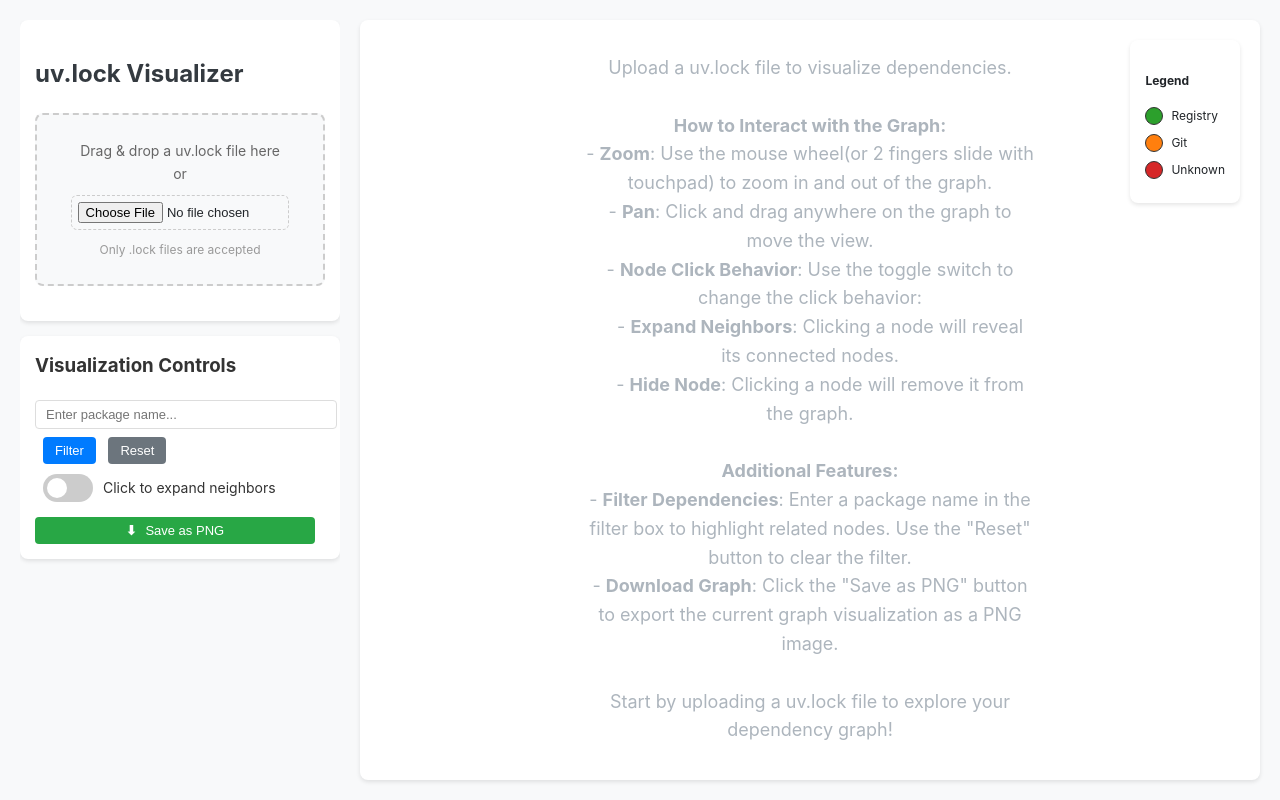
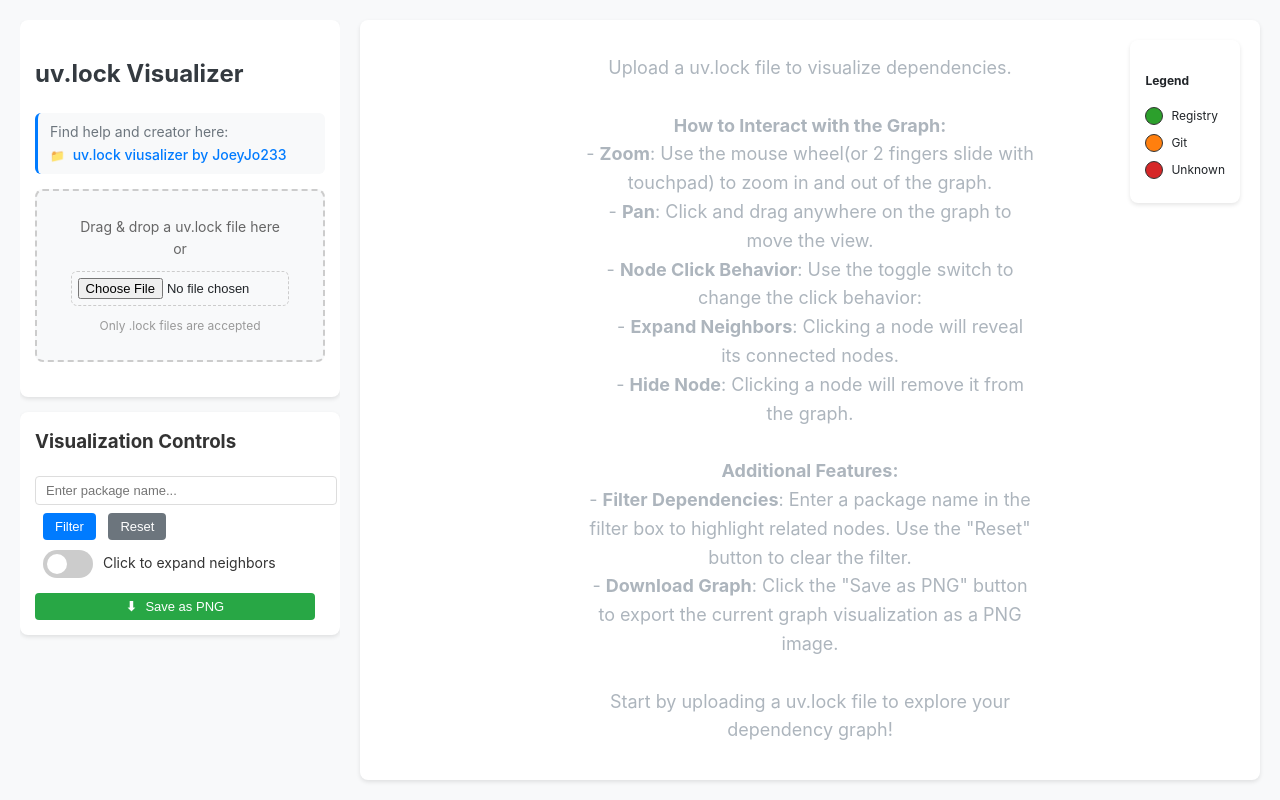
Before and after one commit to JoeyJo233/uv.lock-Visualizer, a plain HTML site: page index.html in a window 1280 px wide. Drawn offline with nearby package versions, Linux system fonts and the light colour scheme.

Commit message:
add creator info and repo link

```diff
--- a/index.html
+++ b/index.html
@@ -12,6 +12,11 @@
         <div class="left-column">
             <div class="upload-section">
                 <h2>uv.lock Visualizer</h2>
+                <div class="author-info">
+                    <p>Find help and creator here: <a href="https://github.com/JoeyJo233/uv.lock-Visualizer" target="_blank" rel="noopener noreferrer">
+                        <span class="github-icon"><br>📁</span> uv.lock viusalizer by JoeyJo233
+                    </a></p>
+                </div>
                 <div class="drop-zone" id="drop-zone">
                     <div class="drop-zone-prompt">
                         <p>Drag & drop a uv.lock file here<br>or</p>
--- a/style.css
+++ b/style.css
@@ -33,6 +33,37 @@ body {
 }
 
 h1, h2 { color: #343a40; }
+
+.author-info {
+    margin: 8px 0 15px 0;
+    padding: 8px 12px;
+    background: #f8f9fa;
+    border-radius: 6px;
+    border-left: 3px solid #007bff;
+}
+
+.author-info p {
+    margin: 0;
+    font-size: 14px;
+    color: #6c757d;
+}
+
+.author-info a {
+    color: #007bff;
+    text-decoration: none;
+    font-weight: 500;
+    transition: color 0.2s ease;
+}
+
+.author-info a:hover {
+    color: #0056b3;
+    text-decoration: underline;
+}
+
+.github-icon {
+    margin-right: 4px;
+    font-size: 12px;
+}
 
 .upload-section {
     background: white;
```
Also changed, not shown: 1 other file.
